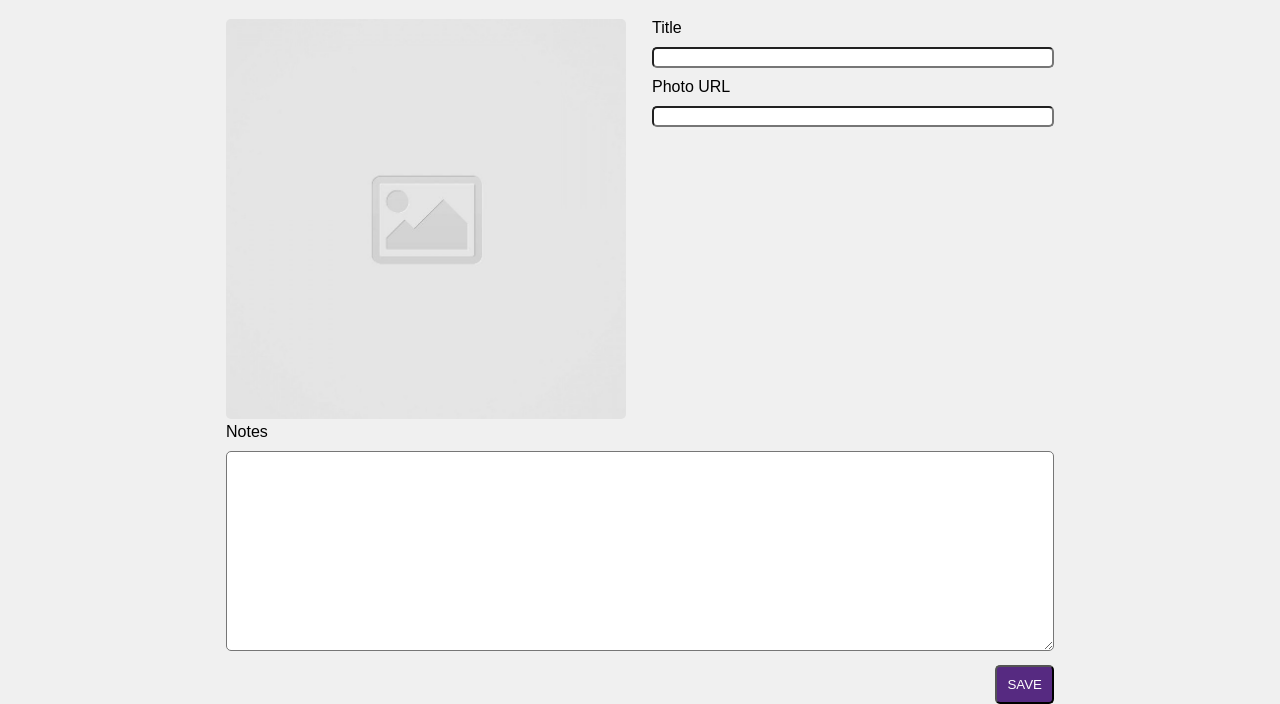
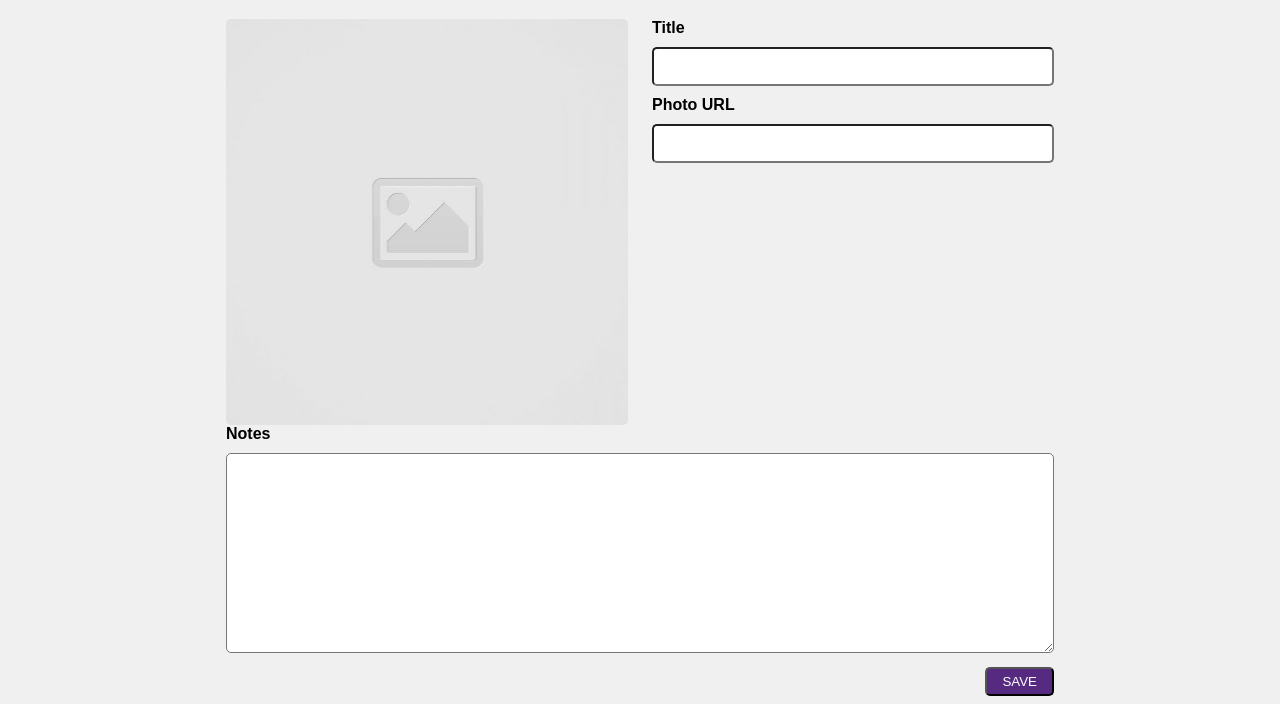
Before and after one commit to janiicelee/code-journal, a website: page index.html in a window 1280 px wide. Shown: the part 99-803 px from the top of the page. Drawn offline with Linux system fonts and the light colour scheme.

Commit message:
modified styles.css

```diff
--- a/css/styles.css
+++ b/css/styles.css
@@ -15,27 +15,34 @@ header {
 
 img {
   border-radius: 5px;
+
+  /* margin: 5%; */
 }
 
 label {
   display: block;
+  font-weight: bold;
+
+  /* margin: 10px 0; */
 }
 
 #title {
   width: 100%;
+  border-radius: 5px;
+  padding: 10px;
   margin: 10px 0;
-  border-radius: 5px;
 }
 
 #photourl {
   width: 100%;
+  border-radius: 5px;
+  padding: 10px;
   margin: 10px 0;
-  border-radius: 5px;
 }
 
 .resize {
-  width: 400px;
-  height: auto;
+  width: 100%;
+  height: 100%;
 }
 
 .notes {
@@ -53,5 +60,5 @@ label {
   color: white;
   background-color: #562a81;
   border-radius: 5px;
-  padding: 10px;
+  padding: 5px 15px;
 }
```
